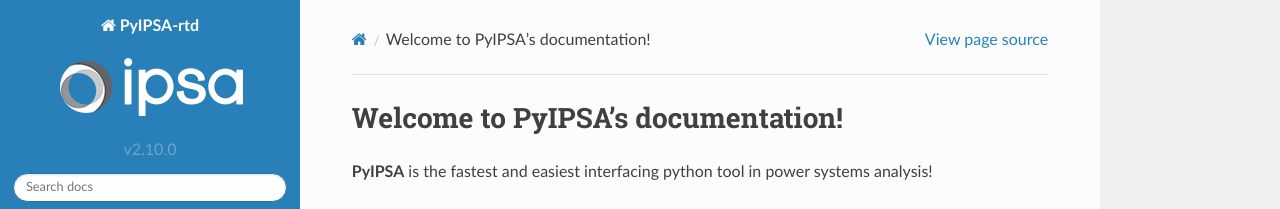
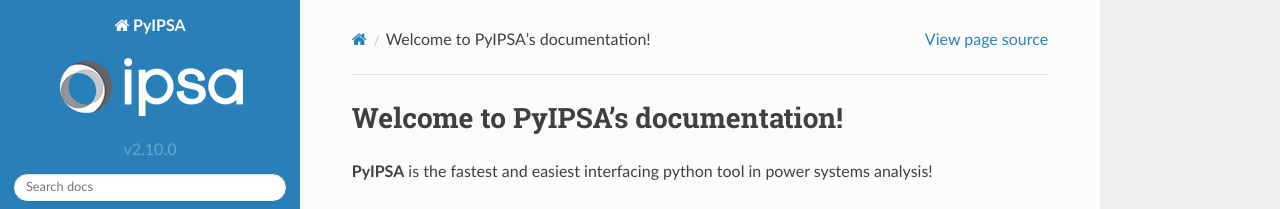
Before and after one commit to alexander-angelov-tnei/PyIPSA-rtd, a Sphinx documentation site: the page built from docs/source/index.rst, in a window 1280 px wide. Shown: the top 209 px of the page. Built offline with Sphinx 7.4.7 and the Read the Docs theme 2.0.0, drawn with Linux system fonts in a browser that asks for light colours.

Commit message:
Final updates to the Read The Docs.

```diff
--- a/docs/source/conf.py
+++ b/docs/source/conf.py
@@ -6,7 +6,7 @@
 
 # -- Project information
 
-project = 'PyIPSA-rtd'
+project = 'PyIPSA'
 copyright = 'IPSA'
 author = 'IPSA'
 
```
